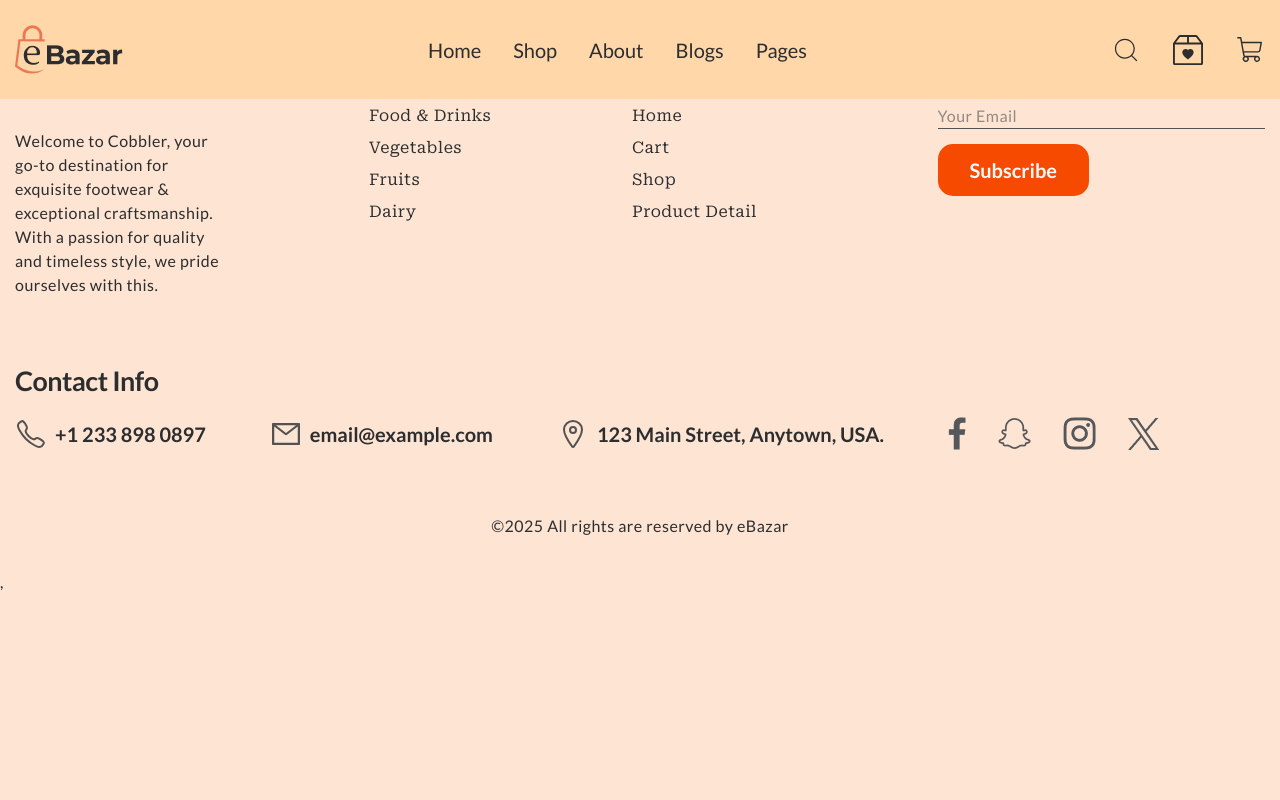
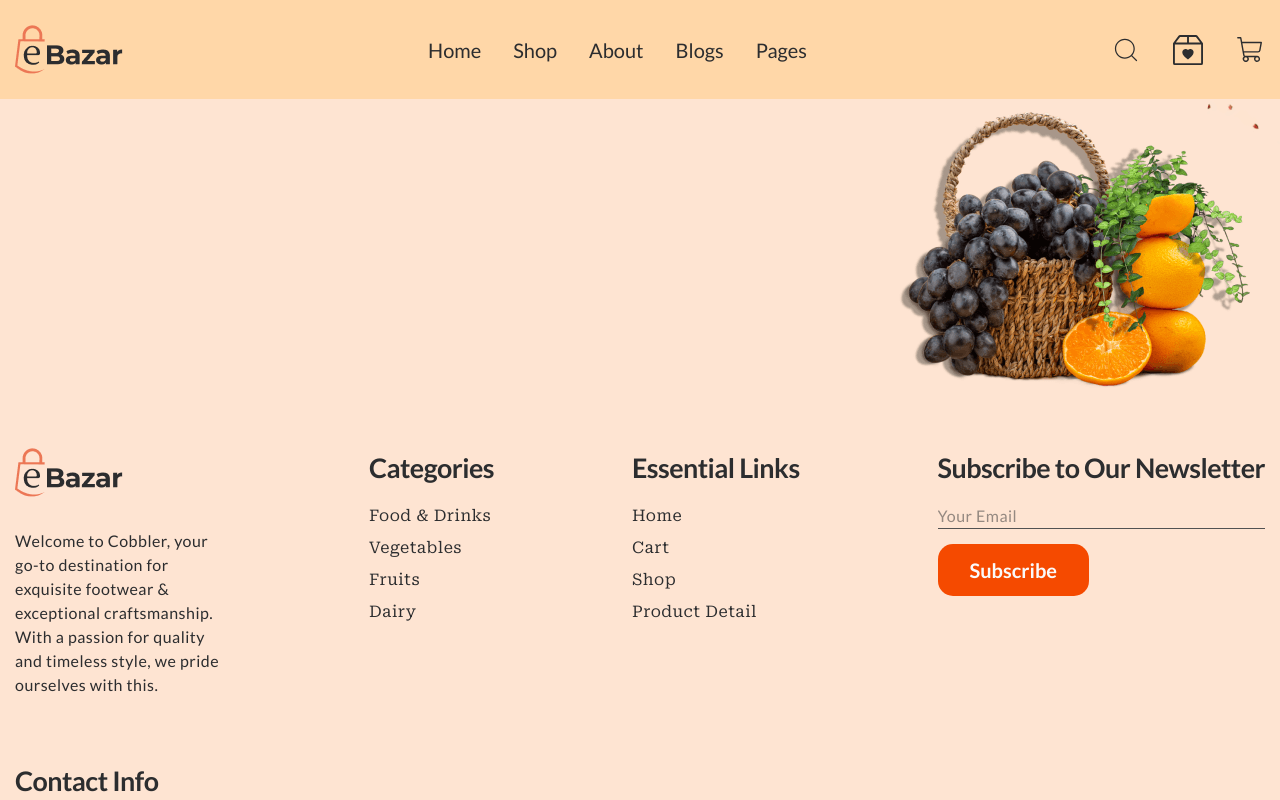
Before and after one commit to hossein1075/e-Bazar, a React (Vite) app: page /blogDetail in a window 1280 px wide. Shown: the top 800 px of the page. Built offline with nearby package versions, Linux system fonts and the light colour scheme.

Commit message:
add section first blog detail page

```diff
--- a/src/pages/BlogDetail.jsx
+++ b/src/pages/BlogDetail.jsx
@@ -6,6 +6,7 @@ function BlogDetail() {
   return (
     <>
     <Header/>
+    <ShopBanner/>
     <Footer/>
     </>
   )
```
